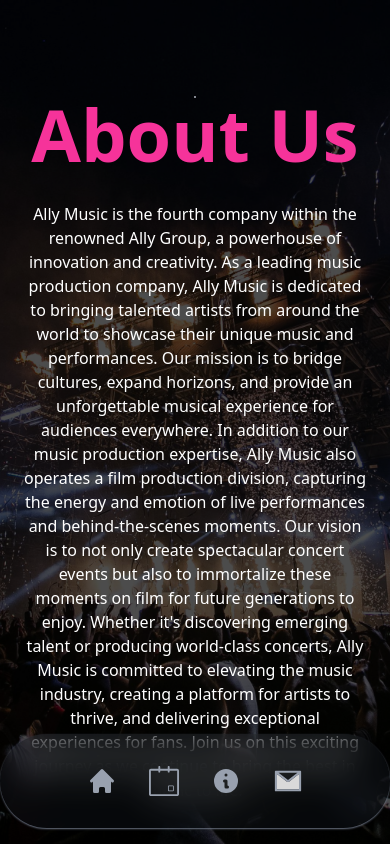
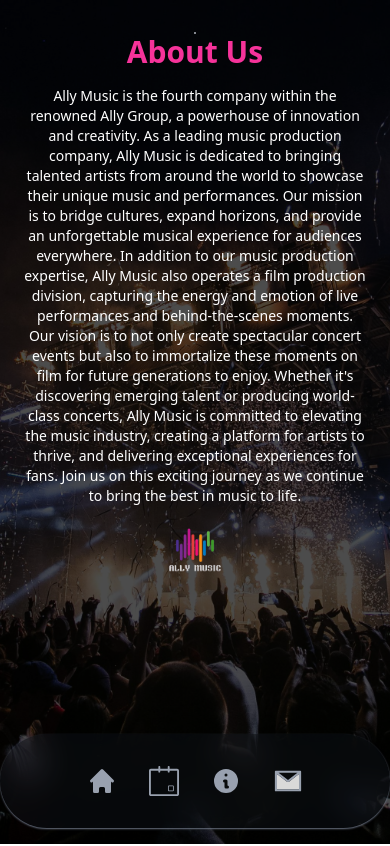
Before and after one commit to alexmortelsison/allymusic3, a Next.js app: page /about in a window 390 px wide. Shown: the top 846 px of the page. Built offline with nearby package versions, Linux system fonts and the light colour scheme.

Commit message:
updated sm screen about page

```diff
--- a/app/about/page.tsx
+++ b/app/about/page.tsx
@@ -3,7 +3,7 @@
 export default function AboutPage() {
   return (
     <>
-      <div className="lg:flex lg:w-[1500px] lg:mx-auto flex-col text-white px-2">
+      <div className="lg:flex lg:w-[1500px] lg:mx-auto flex-col text-white px-2 select-none">
         <div>
           <Image
             src={"/bg.jpg"}
@@ -12,7 +12,7 @@
             className="-z-50 brightness-30 object-cover"
           />
         </div>
-        <div className="lg:grid lg:grid-cols-3 max-w-[1000px] mt-24">
+        <div className="lg:grid lg:grid-cols-3 max-w-[1000px] md:mt-24 mt-8">
           <div className="col-span-2 place-items-center">
             <div className="border rounded-2xl bg-gray-800/20 backdrop-blur-xs">
               <Image
@@ -20,16 +20,16 @@
                 alt=""
                 width={800}
                 height={800}
-                className="w-80 h-120 object-cover rounded-xl hidden lg:block"
+                className="md:w-80 md:h-120 object-cover rounded-xl hidden lg:block"
               />
             </div>
             <div></div>
           </div>
           <div className="lg:col-span-1 sm:flex flex flex-col text-center lg:text-start px-4 md:px-24">
-            <h1 className="text-7xl font-extrabold whitespace-nowrap text-pink-500">
+            <h1 className="md:text-7xl text-3xl font-extrabold whitespace-nowrap text-pink-500">
               About Us
             </h1>
-            <p className="lg:w-[700px] mt-8 md:text-lg flex text-center lg:text-start">
+            <p className="lg:w-[700px] mt-4 md:text-lg flex text-center lg:text-start text-sm">
               Ally Music is the fourth company within the renowned Ally Group, a
               powerhouse of innovation and creativity. As a leading music
               production company, Ally Music is dedicated to bringing talented
@@ -54,7 +54,7 @@
                 alt=""
                 width={800}
                 height={800}
-                className="w-60 h-60 object-cover rounded-xl lg:hidden"
+                className="md:w-60 md:h-60 w-24 h-24 object-cover rounded-xl lg:hidden"
               />
             </div>
           </div>
```
